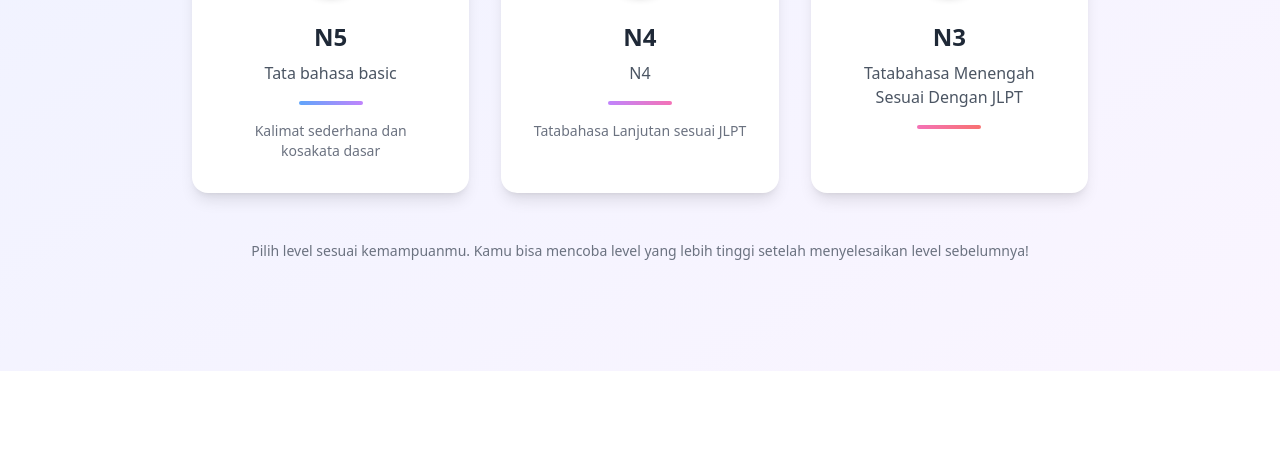
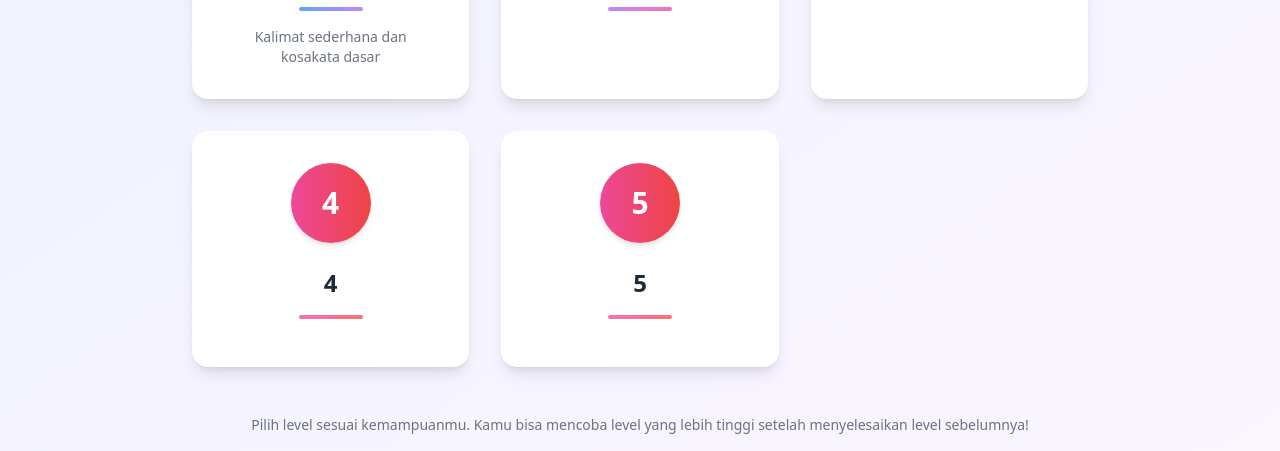
Before and after one commit to Yu1chiro/nihongo-builder, a website: page public/index.html in a window 1280 px wide. Shown: the part 429-880 px from the top of the page. Before the commit the page ends 800 px from the top, so only its background shows below. Drawn offline with nearby package versions, Linux system fonts and the light colour scheme.

Commit message:
fix levels

```diff
--- a/public/index.html
+++ b/public/index.html
@@ -22,9 +22,9 @@
                 <div class="absolute inset-0 bg-gradient-to-br from-blue-100 to-purple-100 opacity-0 group-hover:opacity-100 transition-opacity duration-300"></div>
                 <div class="relative z-10 p-8">
                     <div class="w-20 h-20 mb-6 mx-auto flex items-center justify-center rounded-full bg-gradient-to-r from-blue-500 to-indigo-500 text-white text-3xl font-bold shadow-md">
-                        N5
+                        1
                     </div>
-                    <h2 class="text-2xl font-bold text-gray-800 mb-2">N5</h2>
+                    <h2 class="text-2xl font-bold text-gray-800 mb-2">1</h2>
                     <p class="text-gray-600 mb-4">Tata bahasa basic </p>
                     <div class="h-1 w-16 bg-gradient-to-r from-blue-400 to-purple-400 mx-auto mb-4 rounded-full"></div>
                     <p class="text-sm text-gray-500">Kalimat sederhana dan kosakata dasar</p>
@@ -37,12 +37,12 @@
                 <div class="absolute inset-0 bg-gradient-to-br from-purple-100 to-pink-100 opacity-0 group-hover:opacity-100 transition-opacity duration-300"></div>
                 <div class="relative z-10 p-8">
                     <div class="w-20 h-20 mb-6 mx-auto flex items-center justify-center rounded-full bg-gradient-to-r from-purple-500 to-pink-500 text-white text-3xl font-bold shadow-md">
-                        N4
+                        2
                     </div>
-                    <h2 class="text-2xl font-bold text-gray-800 mb-2">N4</h2>
-                    <p class="text-gray-600 mb-4">N4</p>
+                    <h2 class="text-2xl font-bold text-gray-800 mb-2">2</h2>
+                    <p class="text-gray-600 mb-4">2</p>
                     <div class="h-1 w-16 bg-gradient-to-r from-purple-400 to-pink-400 mx-auto mb-4 rounded-full"></div>
-                    <p class="text-sm text-gray-500">Tatabahasa Lanjutan sesuai JLPT</p>
+                    <p class="text-sm text-gray-500"></p>
                 </div>
                 <div class="absolute bottom-0 left-0 right-0 h-1 bg-gradient-to-r from-purple-500 to-pink-500 opacity-0 group-hover:opacity-100 transition-opacity duration-300"></div>
             </a>
@@ -52,10 +52,38 @@
                 <div class="absolute inset-0 bg-gradient-to-br from-pink-100 to-red-100 opacity-0 group-hover:opacity-100 transition-opacity duration-300"></div>
                 <div class="relative z-10 p-8">
                     <div class="w-20 h-20 mb-6 mx-auto flex items-center justify-center rounded-full bg-gradient-to-r from-pink-500 to-red-500 text-white text-3xl font-bold shadow-md">
-                        N3
+                        3
                     </div>
-                    <h2 class="text-2xl font-bold text-gray-800 mb-2">N3</h2>
-                    <p class="text-gray-600 mb-4">Tatabahasa Menengah Sesuai Dengan JLPT</p>
+                    <h2 class="text-2xl font-bold text-gray-800 mb-2">3</h2>
+                    <p class="text-gray-600 mb-4"></p>
+                    <div class="h-1 w-16 bg-gradient-to-r from-pink-400 to-red-400 mx-auto mb-4 rounded-full"></div>
+
+                </div>
+                <div class="absolute bottom-0 left-0 right-0 h-1 bg-gradient-to-r from-pink-500 to-red-500 opacity-0 group-hover:opacity-100 transition-opacity duration-300"></div>
+            </a>
+            <!-- Level 4 Card -->
+            <a href="/quiz?level=4" class="group relative overflow-hidden level-card bg-white rounded-2xl shadow-lg hover:shadow-2xl transition-all duration-300 hover:-translate-y-2">
+                <div class="absolute inset-0 bg-gradient-to-br from-pink-100 to-red-100 opacity-0 group-hover:opacity-100 transition-opacity duration-300"></div>
+                <div class="relative z-10 p-8">
+                    <div class="w-20 h-20 mb-6 mx-auto flex items-center justify-center rounded-full bg-gradient-to-r from-pink-500 to-red-500 text-white text-3xl font-bold shadow-md">
+                        4
+                    </div>
+                    <h2 class="text-2xl font-bold text-gray-800 mb-2">4</h2>
+                    <p class="text-gray-600 mb-4"></p>
+                    <div class="h-1 w-16 bg-gradient-to-r from-pink-400 to-red-400 mx-auto mb-4 rounded-full"></div>
+
+                </div>
+                <div class="absolute bottom-0 left-0 right-0 h-1 bg-gradient-to-r from-pink-500 to-red-500 opacity-0 group-hover:opacity-100 transition-opacity duration-300"></div>
+            </a>
+            <!-- Level 5 Card -->
+            <a href="/quiz?level=5" class="group relative overflow-hidden level-card bg-white rounded-2xl shadow-lg hover:shadow-2xl transition-all duration-300 hover:-translate-y-2">
+                <div class="absolute inset-0 bg-gradient-to-br from-pink-100 to-red-100 opacity-0 group-hover:opacity-100 transition-opacity duration-300"></div>
+                <div class="relative z-10 p-8">
+                    <div class="w-20 h-20 mb-6 mx-auto flex items-center justify-center rounded-full bg-gradient-to-r from-pink-500 to-red-500 text-white text-3xl font-bold shadow-md">
+                        5
+                    </div>
+                    <h2 class="text-2xl font-bold text-gray-800 mb-2">5</h2>
+                    <p class="text-gray-600 mb-4"></p>
                     <div class="h-1 w-16 bg-gradient-to-r from-pink-400 to-red-400 mx-auto mb-4 rounded-full"></div>
 
                 </div>
```
